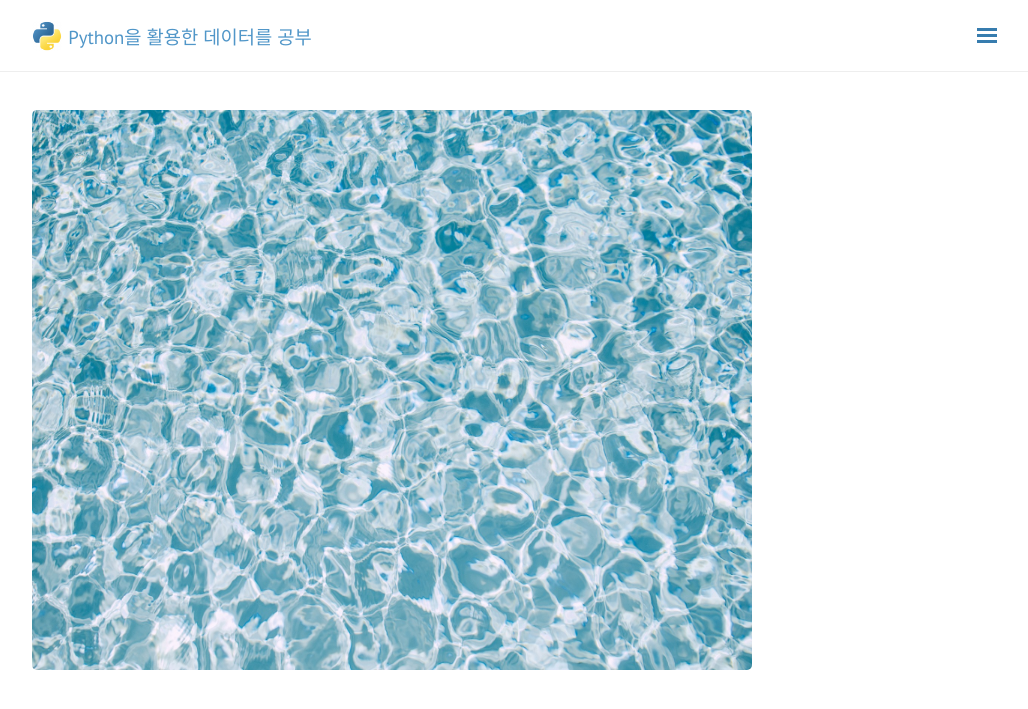
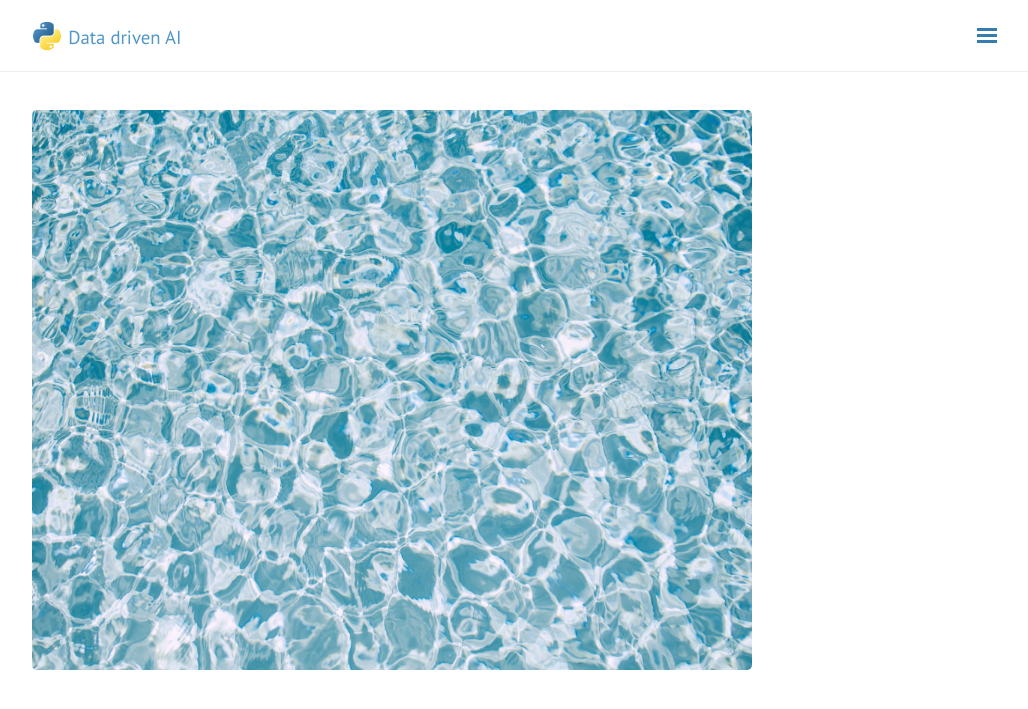
Before and after one commit to hwangyoungjoon/hwang, a Jekyll site: the page built from index.html, in a window 1280 px wide. Shown: the top 709 px of the page, without its empty margins (248-1276 px from the left). Built offline with Jekyll 4.4.1, drawn with Linux system fonts in a browser that asks for light colours; nearby versions of some CDN libraries; comment, search, counter and statistics services are not loaded.

Commit message:
github-제목변경

```diff
--- a/_config.yml
+++ b/_config.yml
@@ -1,7 +1,7 @@
 # Site Info
 title: DATA-MAGIC
-tagline: 'Python을 활용한 데이터를 공부'
-description: 'Python을 활용한 데이터를 공부'
+tagline: 'Data driven AI'
+description: 'Python을 활용한 데이터 연구 및 세상 공부'
 baseurl: ""
 url: http://hwangyoungjoon.github.io
 logo: '/public/logo.png'
```
Also changed, not shown: 1 other file.
